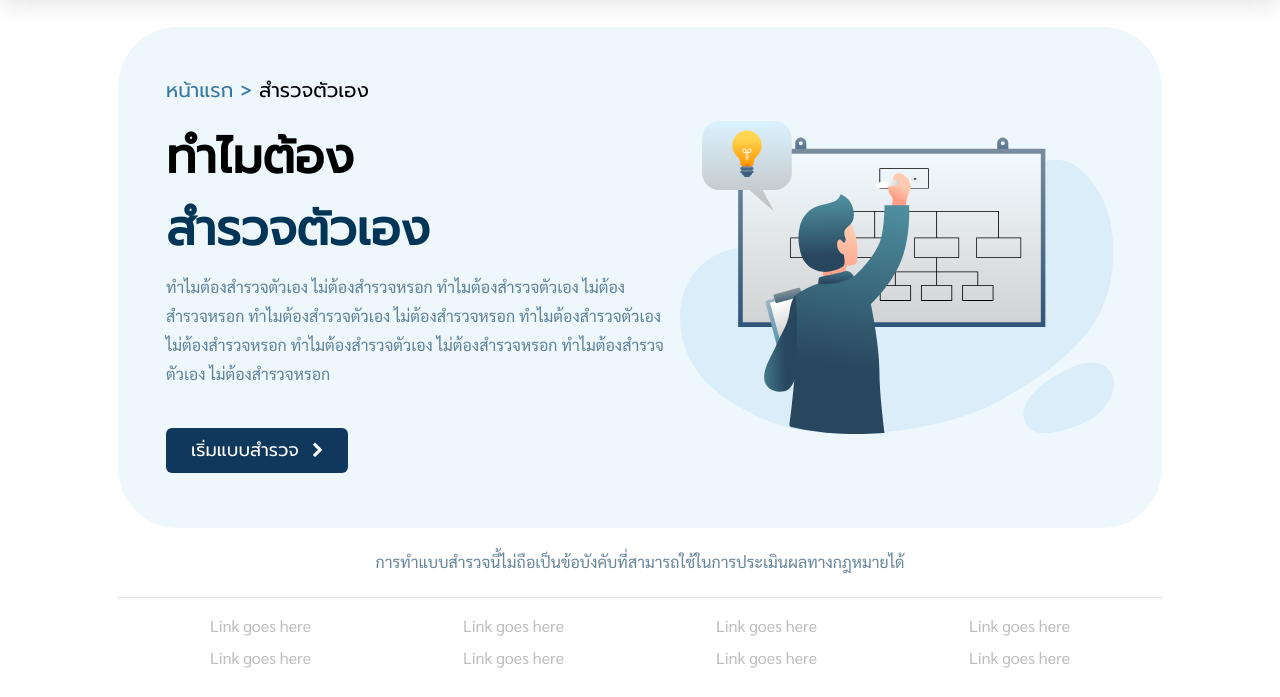
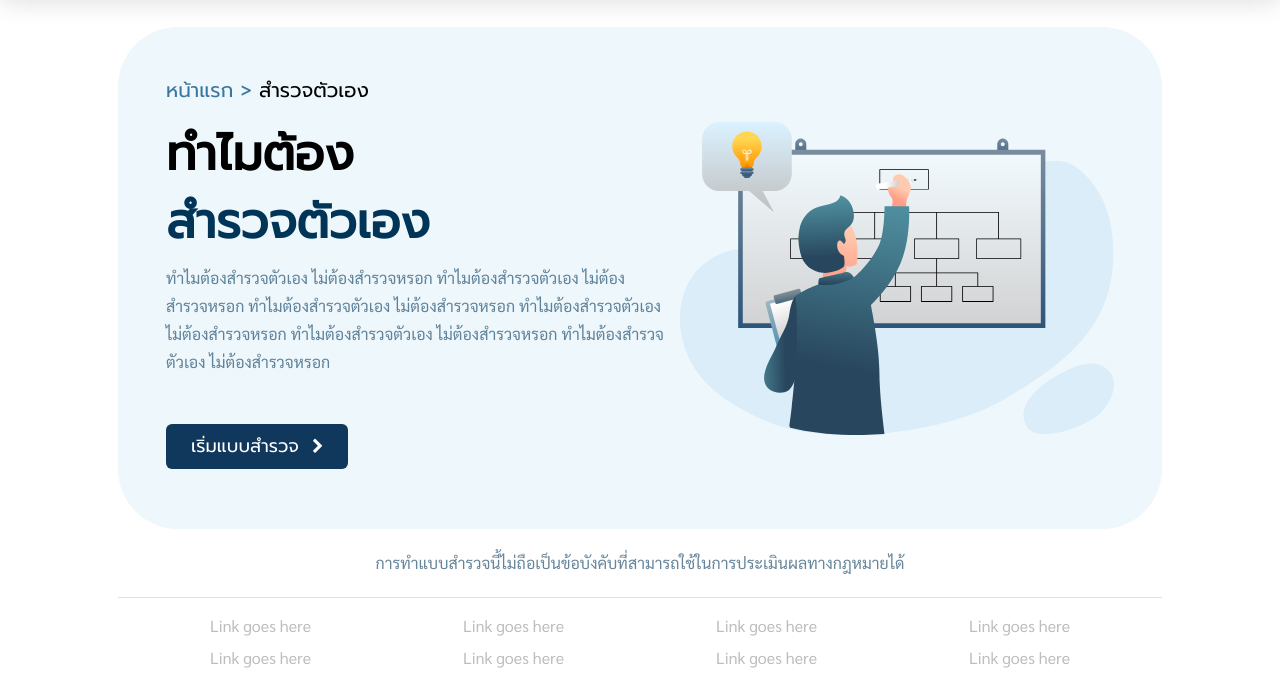
Before and after one commit to 3bugs/SEC, a website: page survey.html in a window 1280 px wide. Shown: the part 103-800 px from the top of the page. Drawn offline with nearby package versions, Linux system fonts and the light colour scheme.

Commit message:
อัพเดท style

```diff
--- a/css/survey.css
+++ b/css/survey.css
@@ -34,6 +34,12 @@ h3 {
   font-weight: 300;
   font-size: 1.25rem;
   line-height: 1.5em;
+}
+
+p {
+  color: #003558;
+  opacity: 0.6;
+  mix-blend-mode: normal;
 }
 
 button {
@@ -121,17 +127,6 @@ button:disabled {
   font-size: 16px;
   line-height: 120%;
   color: #BDBDBD;
-}
-
-.disclaim {
-  font-family: Sarabun;
-  font-style: normal;
-  font-weight: normal;
-  font-size: 16px;
-  line-height: 180%;
-  color: #003558;
-  mix-blend-mode: normal;
-  opacity: 0.6;
 }
 
 .survey-form-container {
--- a/survey.html
+++ b/survey.html
@@ -73,13 +73,13 @@
         <div class="pt-5 pl-5 mb-3" style="display: flex; flex: 1; flex-direction: column; justify-content: space-between">
           <div style="display: flex; flex-direction: column">
             <h3><span style="color: #3877A0">หน้าแรก > </span><span style="color: black">สำรวจตัวเอง</span></h3>
-            <h1 class="mt-3" style="font-weight: 700; line-height: 1.5em;">
+            <h1 class="mt-3" style="font-weight: 700; line-height: 1.4em;">
               <span style="color: black">ทำไมต้อง</span><br>
               <span style="color: #003558">สำรวจตัวเอง</span>
             </h1>
-            <div class="disclaim mt-2">ทำไมต้องสำรวจตัวเอง ไม่ต้องสำรวจหรอก ทำไมต้องสำรวจตัวเอง ไม่ต้องสำรวจหรอก ทำไมต้องสำรวจตัวเอง ไม่ต้องสำรวจหรอก ทำไมต้องสำรวจตัวเอง ไม่ต้องสำรวจหรอก
+            <p class="mt-2 mb-1">ทำไมต้องสำรวจตัวเอง ไม่ต้องสำรวจหรอก ทำไมต้องสำรวจตัวเอง ไม่ต้องสำรวจหรอก ทำไมต้องสำรวจตัวเอง ไม่ต้องสำรวจหรอก ทำไมต้องสำรวจตัวเอง ไม่ต้องสำรวจหรอก
               ทำไมต้องสำรวจตัวเอง ไม่ต้องสำรวจหรอก ทำไมต้องสำรวจตัวเอง ไม่ต้องสำรวจหรอก
-            </div>
+            </p>
           </div>
           <div style="display: flex; flex: 1; align-items: center;">
             <button v-on:click="handleClickStartSurvey">
@@ -91,7 +91,7 @@
           <img src="img/survey_start.svg" class="pt-5 pb-5 pl-3 pr-5" style="width: 100%">
         </div>
       </div>
-      <div class="disclaim mt-3 mb-3 pt-1 pb-1" style="align-self: center">การทำแบบสำรวจนี้ไม่ถือเป็นข้อบังคับที่สามารถใช้ในการประเมินผลทางกฎหมายได้</div>
+      <p class="mt-3 mb-3 pt-1 pb-1" style="align-self: center">การทำแบบสำรวจนี้ไม่ถือเป็นข้อบังคับที่สามารถใช้ในการประเมินผลทางกฎหมายได้</p>
     </div>
 
     <survey-form :on-end-survey="handleEndSurvey"></survey-form>
@@ -103,9 +103,9 @@
 
           <div style="display: flex; flex-direction: column; align-items: center">
             <h2 class="mt-3" style="font-weight: bold; line-height: 1.5em; color: #003558">{{resultText}}</h2>
-            <div class="disclaim mt-2 ml-5 mr-5 text-center">ผลลัพธ์ ผลลัพธ์ ผลลัพธ์ ผลลัพธ์ ผลลัพธ์ ผลลัพธ์ ผลลัพธ์ ผลลัพธ์ ผลลัพธ์ ผลลัพธ์ ผลลัพธ์ ผลลัพธ์ ผลลัพธ์ ผลลัพธ์ ผลลัพธ์ ผลลัพธ์ ผลลัพธ์
+            <p class="mt-2 ml-5 mr-5 text-center">ผลลัพธ์ ผลลัพธ์ ผลลัพธ์ ผลลัพธ์ ผลลัพธ์ ผลลัพธ์ ผลลัพธ์ ผลลัพธ์ ผลลัพธ์ ผลลัพธ์ ผลลัพธ์ ผลลัพธ์ ผลลัพธ์ ผลลัพธ์ ผลลัพธ์ ผลลัพธ์ ผลลัพธ์
               ผลลัพธ์ ผลลัพธ์ ผลลัพธ์ ผลลัพธ์ ผลลัพธ์
-            </div>
+            </p>
           </div>
           <div style="display: flex; flex: 1; align-items: center;">
             <button v-on:click="handleClickShare" style="background-color: #8DC63F">
@@ -118,7 +118,7 @@
           </div>
         </div>
       </div>
-      <div class="disclaim mt-3 mb-3 pt-1 pb-1" style="align-self: center">การทำแบบสำรวจนี้ไม่ถือเป็นข้อบังคับที่สามารถใช้ในการประเมินผลทางกฎหมายได้</div>
+      <p class="mt-3 mb-3 pt-1 pb-1" style="align-self: center">การทำแบบสำรวจนี้ไม่ถือเป็นข้อบังคับที่สามารถใช้ในการประเมินผลทางกฎหมายได้</p>
     </div>
   </div>
 
```
